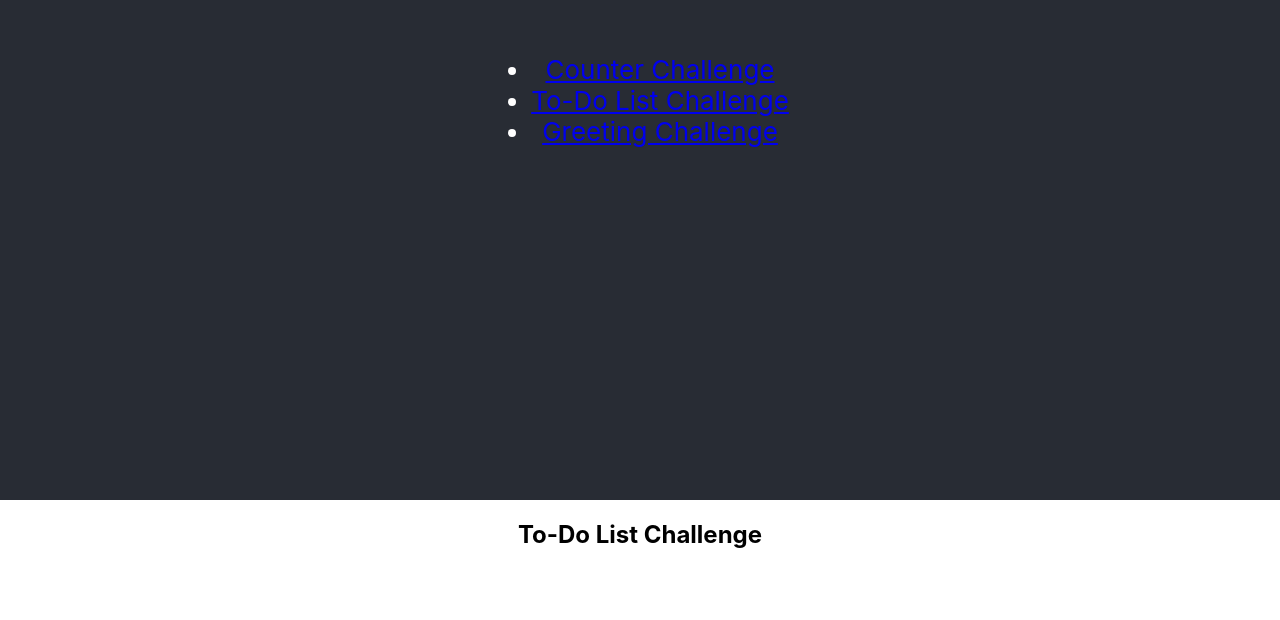
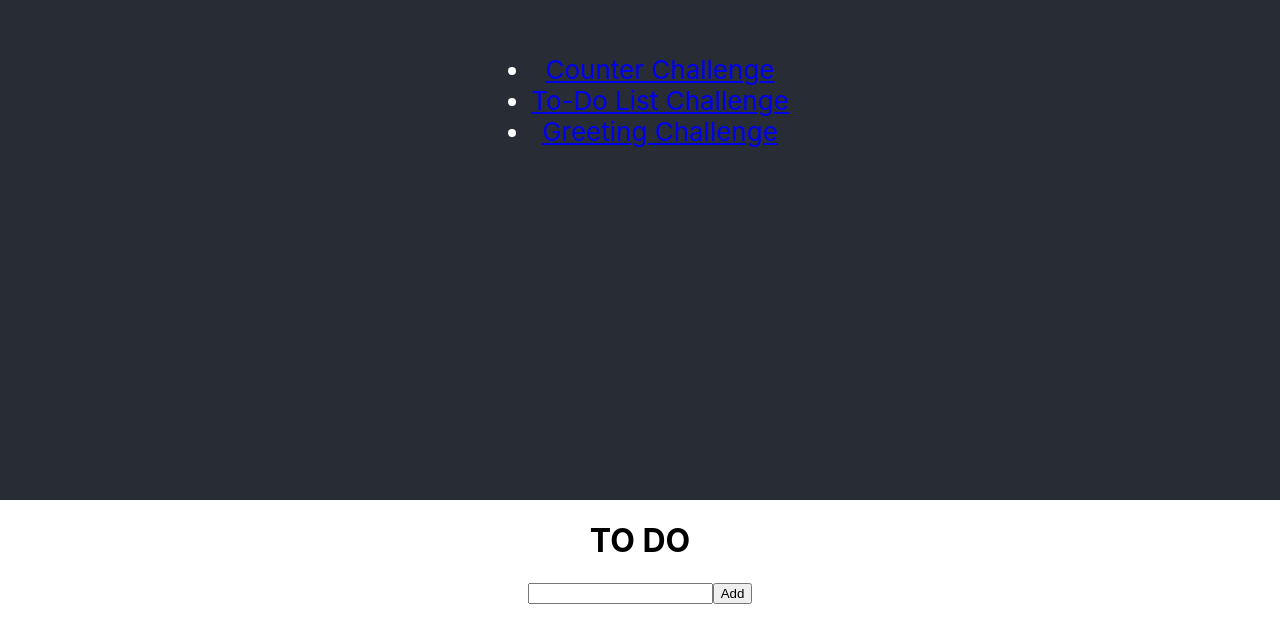
Before and after one commit to KLaw47/React-Gnosis, a React (Create React App) app: page /todo in a window 1280 px wide. Shown: the part 300-920 px from the top of the page. Before the commit the page ends 869 px from the top, so only its background shows below. Built offline with nearby package versions, Linux system fonts and the light colour scheme.

Commit message:
basictodo

```diff
--- /dev/null
+++ b/src/components/TodoItem.js
@@ -0,0 +1,13 @@
+//TodoItem is a functional component It will display the text of the todo and it will have a button that will remove the todo from the list.
+import React from "react";
+
+function TodoItem({ todo, index, handleRemove }) {
+  return (
+    <li>
+      {todo}
+      <button onClick={() => handleRemove(index)}>Remove</button>
+    </li>
+  );
+}
+
+export default TodoItem;
--- a/src/components/TodoList.js
+++ b/src/components/TodoList.js
@@ -1,6 +1,36 @@
-// TodoList.js
+import React from "react";
+import { useState } from "react";
+import TodoItem from "./TodoItem";
+
 function TodoList() {
-  return <h2>To-Do List Challenge</h2>;
+  const [todos, setTodos] = useState([]);
+  const [input, setInput] = useState("");
+
+  const handleChange = (e) => {
+    setInput(e.target.value);
+  };
+
+  return(
+    <>
+    <h1>TO DO</h1>
+    <input type="text" value={input} onChange={handleChange} />
+    <button onClick={() => setTodos([...todos, input])}>Add</button>
+    <ul>
+      {todos.map((todo, index) => (
+        <TodoItem
+          key={index} //use a unique key, index is fine for this example, I prefer primary keys from a database. (no database here)
+          index={index} //pass the index as a prop
+          todo={todo} //pass the "todo" as a prop
+          //handle remove sets newTodos as an intermediate variable that filters out the todo that matches the index. this is useful for debugging in complex stuff as newTodos can be console.logged.
+          handleRemove={(index) => {
+            const newTodos = todos.filter((todo, i) => i !== index);
+            setTodos(newTodos);
+          }}
+        />
+      ))}
+    </ul>
+    </>
+  );
 }
 
 export default TodoList;
```
